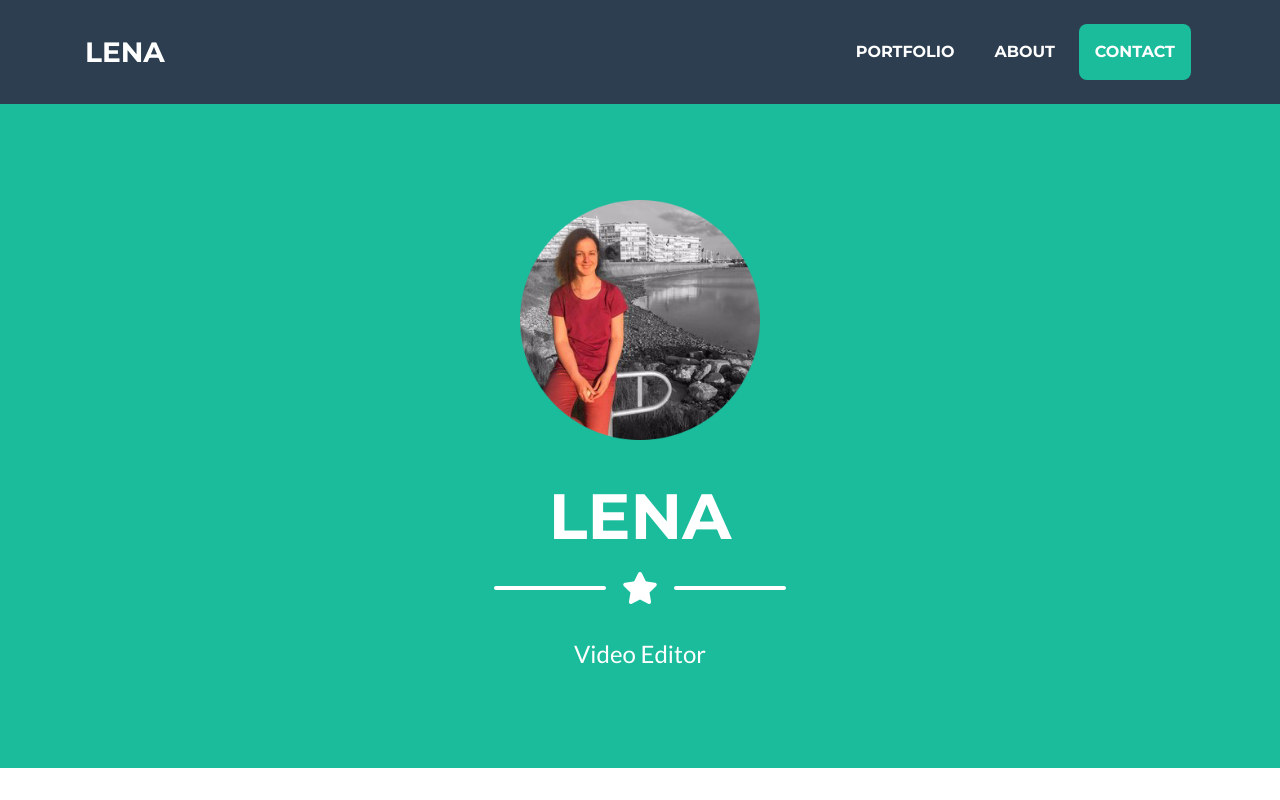
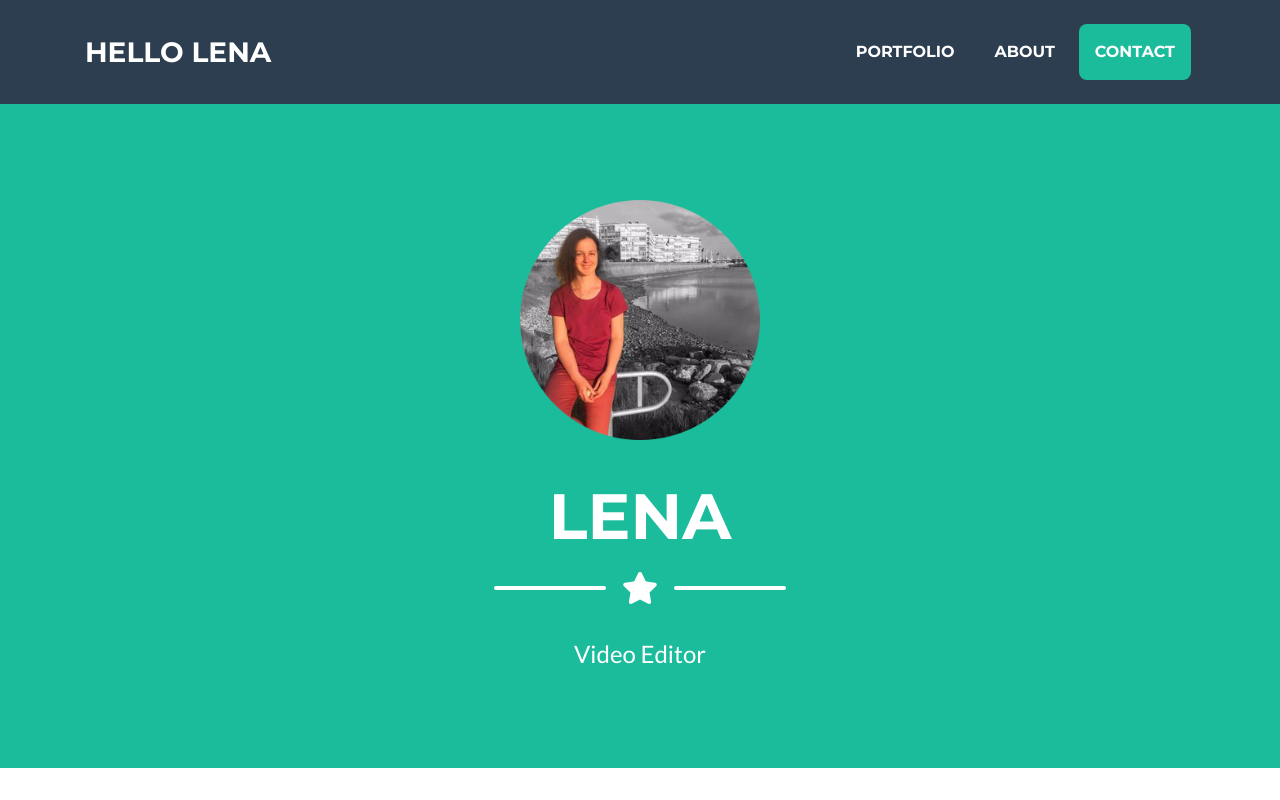
Before and after one commit to elenua/video-portfolio, a website with bundled scripts: page index.html in a window 1280 px wide. Shown: the top 800 px of the page. Built offline with nearby package versions, Linux system fonts and the light colour scheme.

Commit message:
Update index.html

```diff
--- a/index.html
+++ b/index.html
@@ -25,7 +25,7 @@
   <!-- Navigation -->
   <nav class="navbar navbar-expand-lg bg-secondary text-uppercase fixed-top" id="mainNav">
     <div class="container">
-      <a class="navbar-brand js-scroll-trigger" href="#page-top">Lena</a>
+      <a class="navbar-brand js-scroll-trigger" href="#page-top">Hello Lena</a>
       <button class="navbar-toggler navbar-toggler-right text-uppercase font-weight-bold bg-primary text-white rounded" type="button" data-toggle="collapse" data-target="#navbarResponsive" aria-controls="navbarResponsive" aria-expanded="false" aria-label="Toggle navigation">
         Menu
         <i class="fas fa-bars"></i>
```
